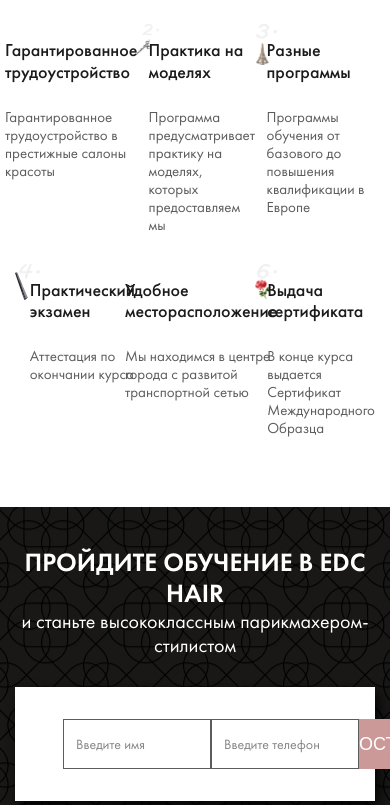
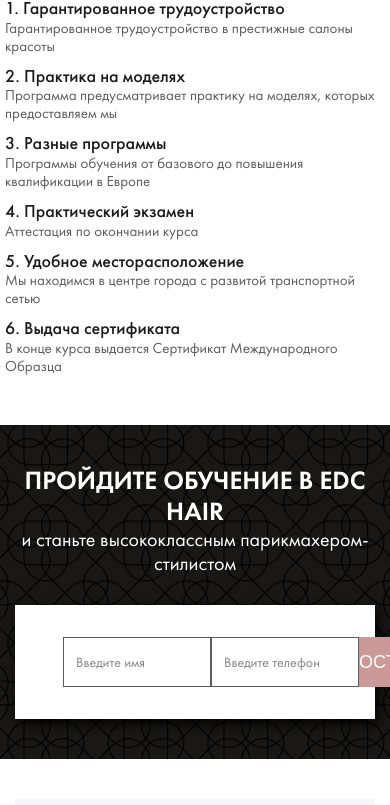
Before and after one commit to Aigerim-serdaliyeva/strizhka, a website: page app/index.html in a window 390 px wide. Shown: the part 645-1450 px from the top of the page. Drawn offline with Linux system fonts and the light colour scheme; files whose address does not match are found by name.

Commit message:
section-why fixed

```diff
--- a/app/index.html
+++ b/app/index.html
@@ -129,6 +129,7 @@
                   </div>
                   <div class="section-why-me-block">
                      <div class="section-why-me-block-title">
+                        <span class="section-why-number">1.</span>
                         Гарантированное
                         трудоустройство
                      </div>
@@ -144,6 +145,7 @@
                   </div>
                   <div class="section-why-me-block">
                      <div class="section-why-me-block-title">
+                        <span class="section-why-number">2.</span>
                         Практика
                         на моделях
                      </div>
@@ -160,6 +162,7 @@
                   </div>
                   <div class="section-why-me-block">
                      <div class="section-why-me-block-title">
+                        <span class="section-why-number">3.</span>
                         Разные
                         программы
                      </div>
@@ -175,6 +178,7 @@
                   </div>
                   <div class="section-why-me-block">
                      <div class="section-why-me-block-title">
+                        <span class="section-why-number">4.</span>
                         Практический
                         экзамен
                      </div>
@@ -190,6 +194,7 @@
                   </div>
                   <div class="section-why-me-block">
                      <div class="section-why-me-block-title">
+                        <span class="section-why-number">5.</span>
                         Удобное
                         месторасположение
                      </div>
@@ -205,6 +210,7 @@
                   </div>
                   <div class="section-why-me-block">
                      <div class="section-why-me-block-title">
+                        <span class="section-why-number">6.</span>
                         Выдача
                         сертификата
                      </div>
--- a/app/sass/_media.scss
+++ b/app/sass/_media.scss
@@ -6,7 +6,16 @@
 
 /* Large Devices, Wide Screens */
 @media only screen and (max-width : 1199px) {
-
+   .section {
+      &-why {
+         &-me {
+            width: 33.3%;
+            &-block {
+               max-width: none;
+            }
+         }
+      }
+   }
 }
 
 @media only screen and (max-width : 991px) {
@@ -63,9 +72,16 @@
 		}
     }
 
-    .section {
+   .section {
+      &-why {
+         &-me {
+            width: 50%;
+         }
+      }
+   }
 
-    }
+
+
 }
 
 /* Small Devices, Tablets */
@@ -116,6 +132,20 @@
             }
          }
       }
+
+      &-why {
+         &-me {
+            margin-bottom: 0;
+            &-photo {
+               width: 80px;
+            }
+            &-block {
+               &-title {
+                  margin: 10px 0;
+               }
+            }
+         }
+      }
     }
 
 }
@@ -143,6 +173,11 @@
    }
 
    .section {
+      &-title {
+         font-size: 24px;
+         margin-bottom: 20px;
+      }
+
       &-main {
          text-align: center;
          &-text {
@@ -161,6 +196,26 @@
             }
          }
       }
+
+      &-why {
+         &-number {
+            display: inline-block;
+         }
+         &-me {
+            width: 100%;
+            margin-bottom: 10px;
+            &-photo {
+               display: none;
+               // width: 80px;
+            }
+            &-block {
+               &-title {
+                  margin: 0;
+               }
+            }
+         }
+      }
+
         &-question {
             .form {
                 .input-div {
--- a/app/sass/main.scss
+++ b/app/sass/main.scss
@@ -309,12 +309,19 @@
       &-items {
          display: flex;
          flex-wrap: wrap;
+         justify-content: space-between;
+      }
+      &-number {
+         display: none;
       }
       &-me {
-         width: 33.33%;
          display: flex;
-         justify-content: space-between;
          margin-bottom: 30px;
+         &-photo {
+            flex-shrink: 0;
+            width: 120px;
+            text-align: right;
+         }
          &-block {
             max-width: 225px;
             margin-left: -10px;
```
Also changed, not shown: app/css/main.min.css.
